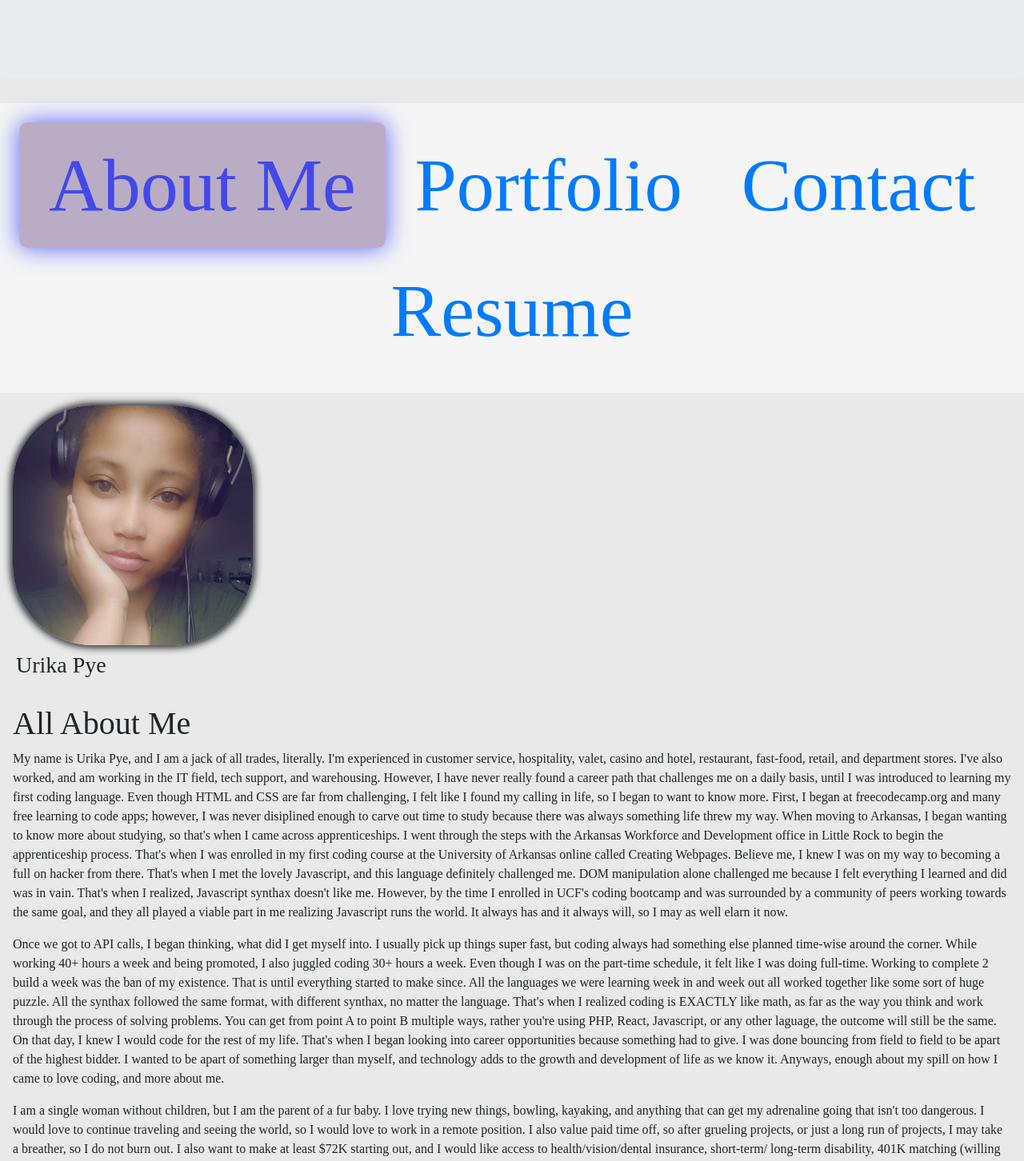
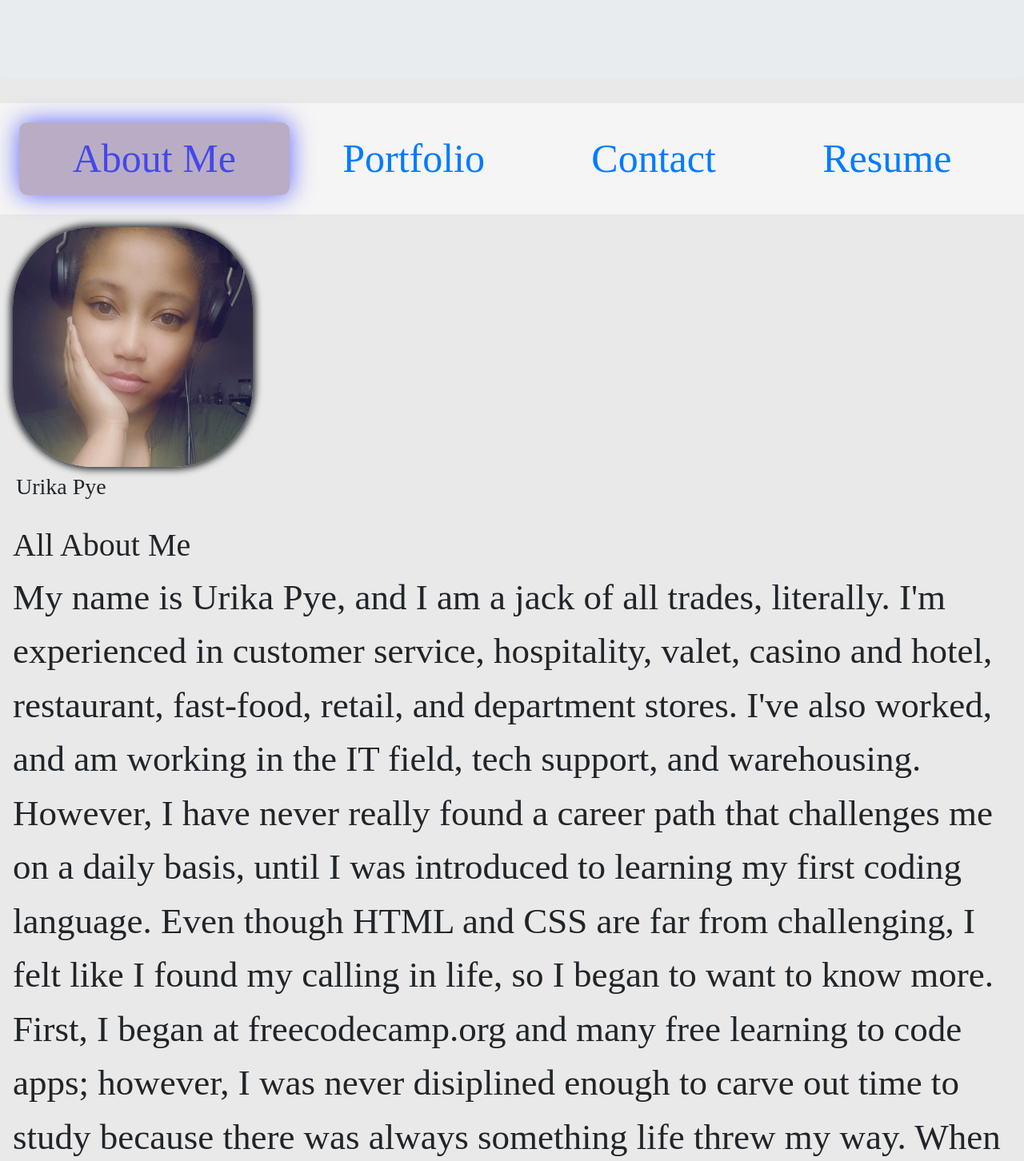
Before and after one commit to UPye/React-Portfolio, a React (Create React App) app: page / in a window 1280 px wide. Shown: the part 223-1675 px from the top of the page at 80% size. Built offline with nearby package versions, Linux system fonts and the light colour scheme; some icons are missing; a web font is replaced by a local one.

Commit message:
Adjusting font stylings. Text too small..

```diff
--- a/src/App.css
+++ b/src/App.css
@@ -39,7 +39,12 @@ h1.display-4, p.lead {
 .nav {
   background-color: whitesmoke;
   font-family: 'Zen Loop', cursive;
-  font-size: 94px;
+  font-size: 50px;
+}
+
+/* Body stylings for font adjustments */
+.body {
+
 }
 
 /* Wrapper Stylings */
--- a/src/components/About/index.js
+++ b/src/components/About/index.js
@@ -8,7 +8,7 @@ const About = () => (
             <h3 className='pl-1 pt-2 pb-4'> Urika Pye </h3>
             <h1> All About Me </h1>
         </div>
-        <div>
+        <div className="body">
             <p>
                 My name is Urika Pye, and I am a jack of all trades, literally. I'm experienced in customer service,
                 hospitality, valet, casino and hotel, restaurant, fast-food, retail, and department stores. I've also
--- a/src/index.css
+++ b/src/index.css
@@ -13,4 +13,5 @@
 }
 html body {
   background-color: rgba(202, 202, 202, 0.408);
+  font-size: 45px;
 }
```
